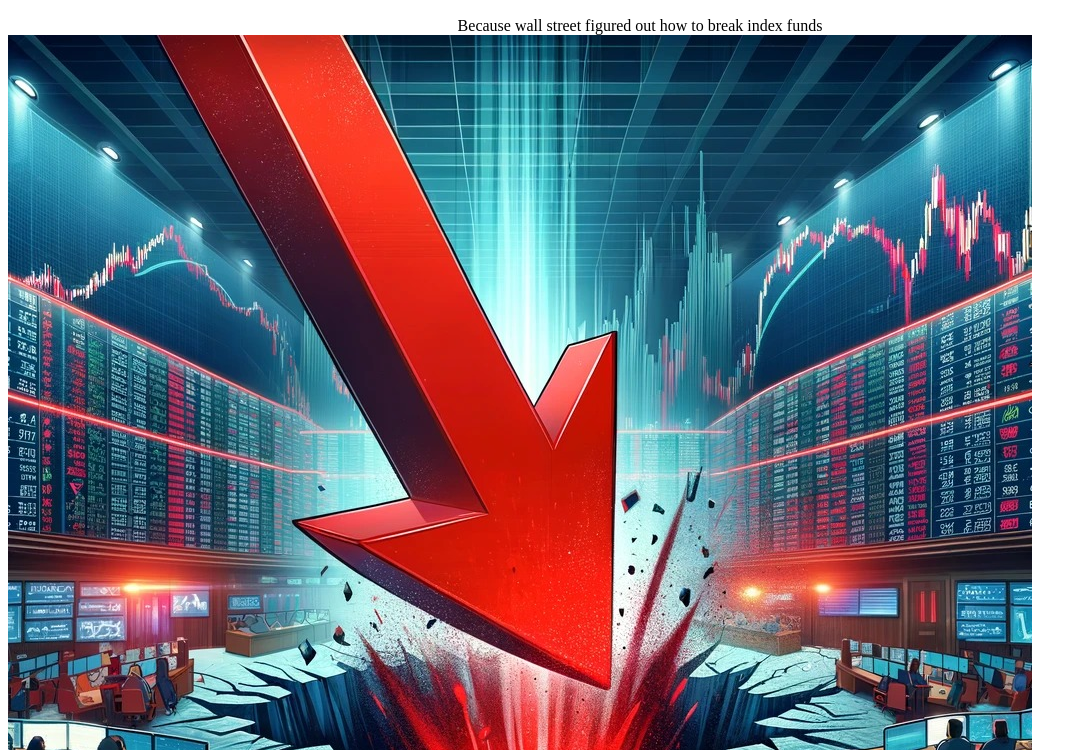
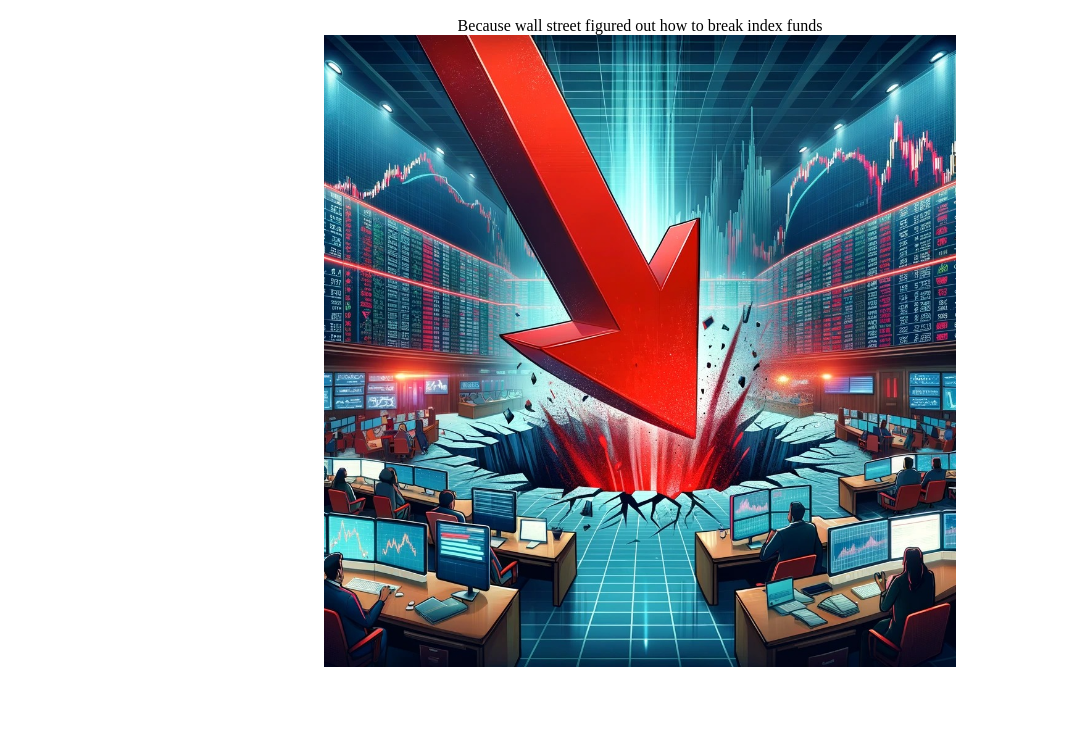
Before and after one commit to paulgmiller/stonks, a plain HTML site: page index.html in a window 1280 px wide. Shown: the part 50-800 px from the top of the page, without its empty margins (0-1087 px from the left). Drawn offline with Linux system fonts and the light colour scheme.

Commit message:
center image

```diff
--- a/index.html
+++ b/index.html
@@ -7,6 +7,12 @@
     <style>
         h2, div {
             text-align: center;
+        }
+        img.center {
+            display: block;
+            margin-left: auto;
+            margin-right: auto;
+            width: 50%; /* Adjust the width as needed */
         }
     </style>
     <script>
@@ -37,6 +43,6 @@
 <body>
     <h2>Why is the stock market down?</h2>
     <div></div>
-    <img src="/down.jpg" />
+    <img src="/down.jpg" alt="stocks are cratering" class="center"/>
 </body>
 </html>
```
